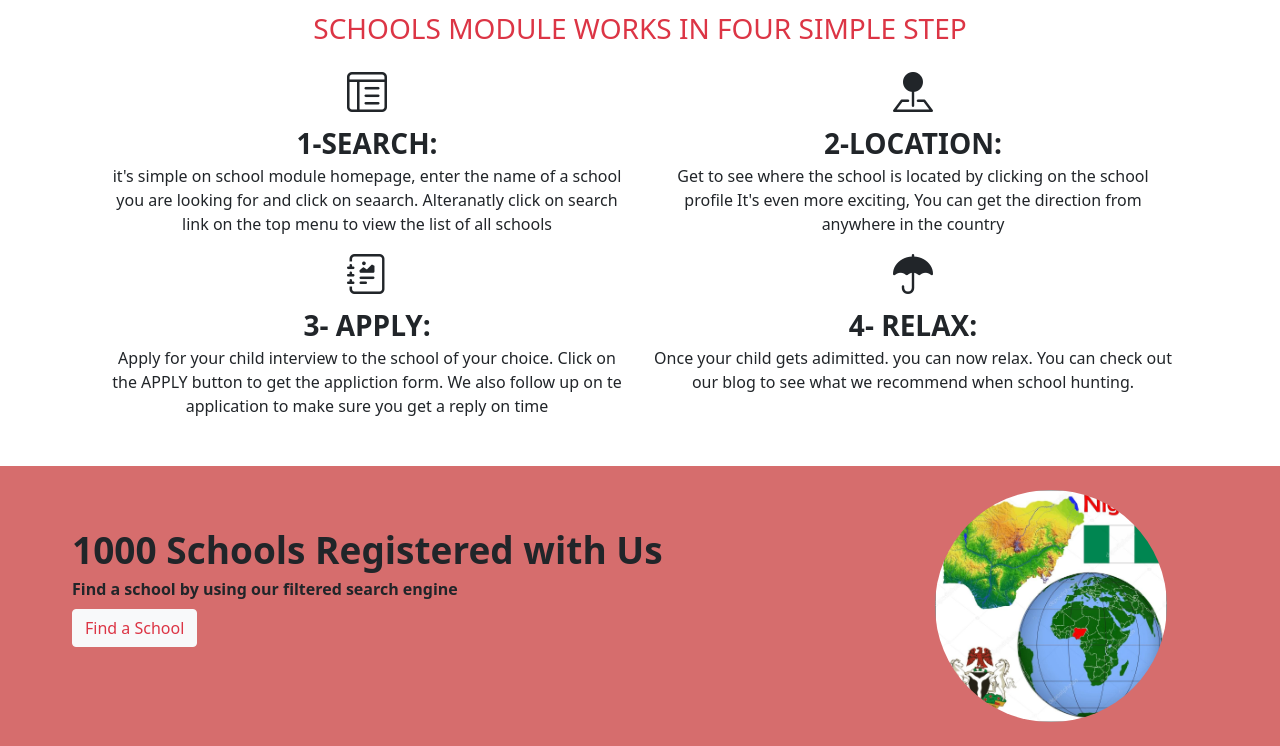
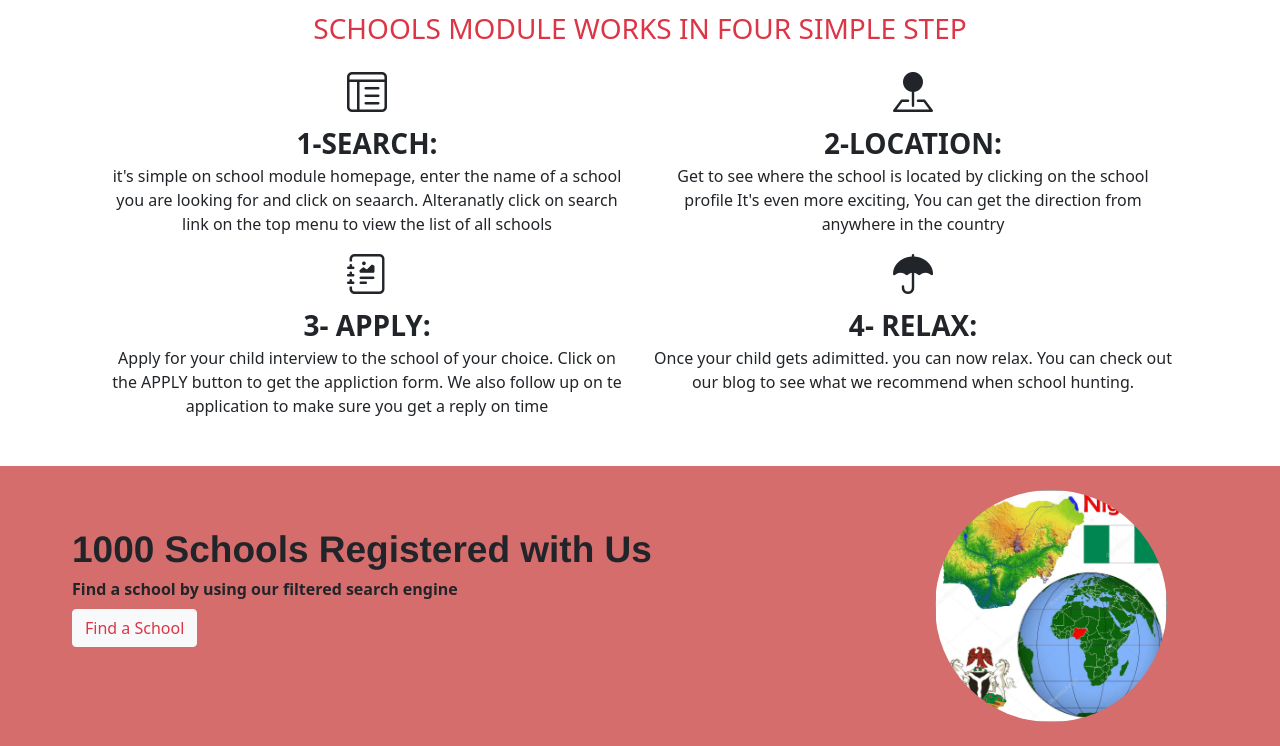
Before and after one commit to YinkTech/Schools_search, a plain HTML site: page index.html in a window 1280 px wide. Shown: the part 534-1280 px from the top of the page. Drawn offline with nearby package versions, Linux system fonts and the light colour scheme.

Commit message:
update on live server

```diff
--- a/css/style.css
+++ b/css/style.css
@@ -42,7 +42,9 @@
 }
 
 .art-text {
-  font-size: 18px;
+  font-size: 19px;
+	font-weight: bolder;
+	font-family:'Franklin Gothic Medium', 'Arial Narrow', Arial, sans-serif ;
 
 }
 
```
Also changed, not shown: index.html (+1 -1 lines).
